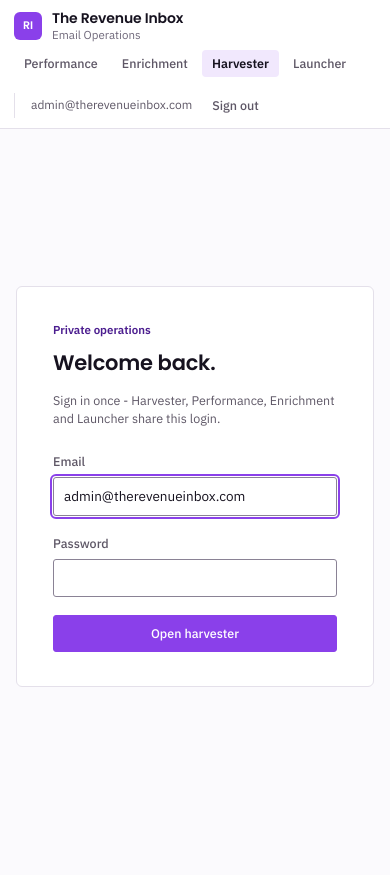
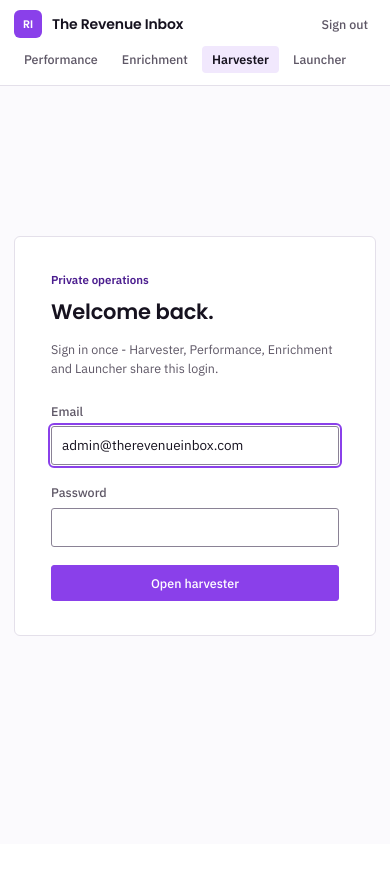
Before and after one commit to pandush-entrepreneur/email-harvester, a Flask app: page /login in a window 390 px wide. After the commit the page ends 636 px from the top, so only its background shows below. Run offline with Flask 3, Linux system fonts and the light colour scheme.

Commit message:
Mobile layout: two-row header, scrollable app strip, collapsed sidebar

```diff
--- a/webapp/static/app.css
+++ b/webapp/static/app.css
@@ -744,3 +744,58 @@ select {
   .topbar { height: auto; flex-wrap: wrap; gap: 8px; padding: 10px 14px; }
   .topbar .topbar-right { width: 100%; margin-left: 0; justify-content: flex-start; flex-wrap: wrap; }
 }
+
+/* ---- mobile layout (identical in every Revenue Inbox app) ---- */
+@media (max-width: 900px) {
+  .topbar {
+    height: auto;
+    flex-wrap: wrap;
+    align-items: center;
+    gap: 8px 12px;
+    padding: 10px 14px;
+  }
+  .topbar .brand { order: 1; min-width: 0; }
+  .topbar .brand b { white-space: nowrap; }
+  .topbar .brand small { display: none; }
+  .topbar .topbar-right { display: contents; }
+  .topbar .account { order: 2; margin-left: auto; padding-left: 0; border-left: 0; }
+  .topbar .account .who { display: none; }
+  .topbar .switcher {
+    order: 3;
+    width: 100%;
+    gap: 4px;
+    overflow-x: auto;
+    padding-bottom: 2px;
+    scrollbar-width: none;
+  }
+  .topbar .switcher::-webkit-scrollbar { display: none; }
+  .topbar .switcher a { flex: 0 0 auto; }
+
+  .app-shell { display: block; }
+  .sidebar {
+    position: static;
+    top: auto;
+    align-self: auto;
+    height: auto;
+    flex-direction: row;
+    align-items: center;
+    gap: 6px;
+    overflow-x: auto;
+    padding: 8px 12px;
+    border-right: 0;
+    border-bottom: 1px solid var(--tri-line);
+    scrollbar-width: none;
+  }
+  .sidebar::-webkit-scrollbar { display: none; }
+  .sidebar .section-nav,
+  .sidebar .product-nav { display: flex; gap: 6px; }
+  .sidebar .navlink,
+  .sidebar .product-nav > a { flex: 0 0 auto; padding: 7px 10px; white-space: nowrap; }
+  .sidebar .navlink small,
+  .sidebar .product-nav small { display: none; }
+  .sidebar .side-card,
+  .sidebar .key-card { display: none; }
+
+  main,
+  main.wrap { max-width: none; padding: 18px 14px 56px; }
+}
```
